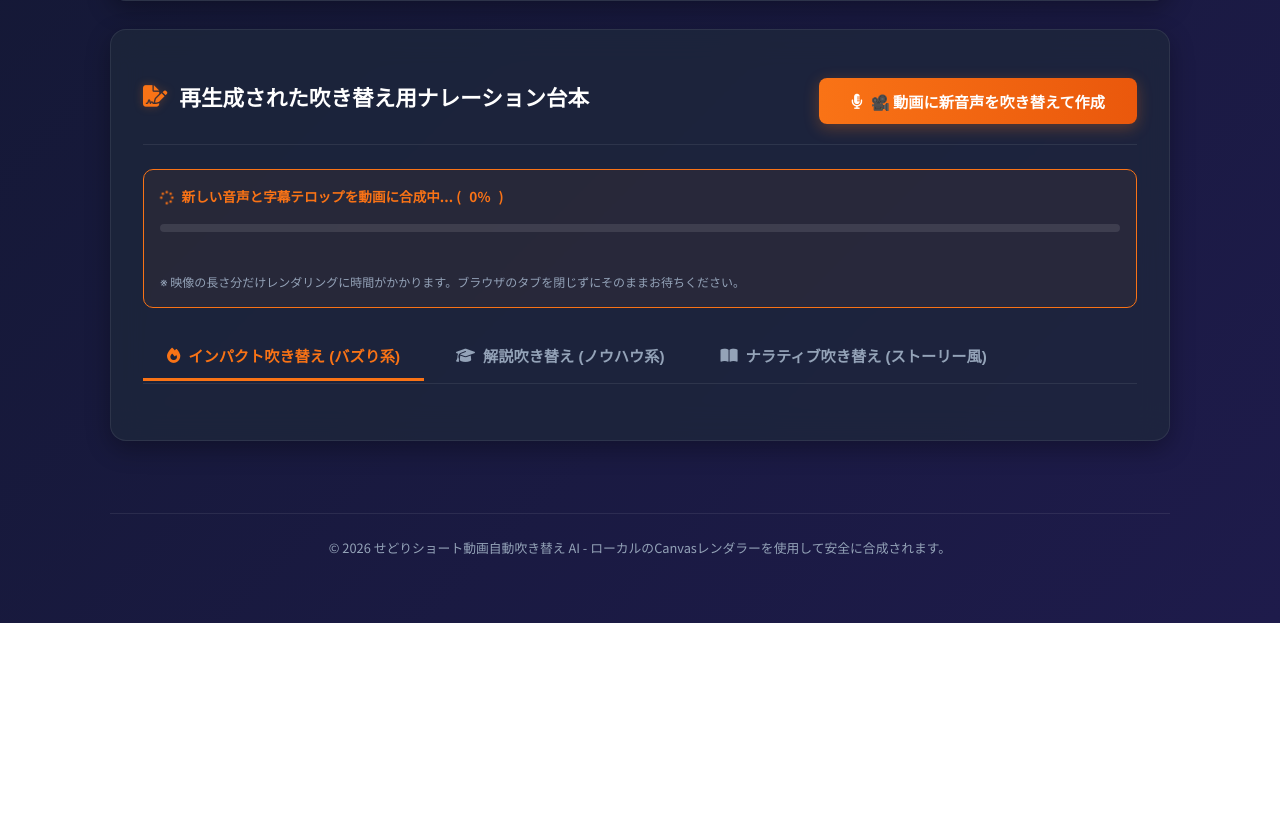
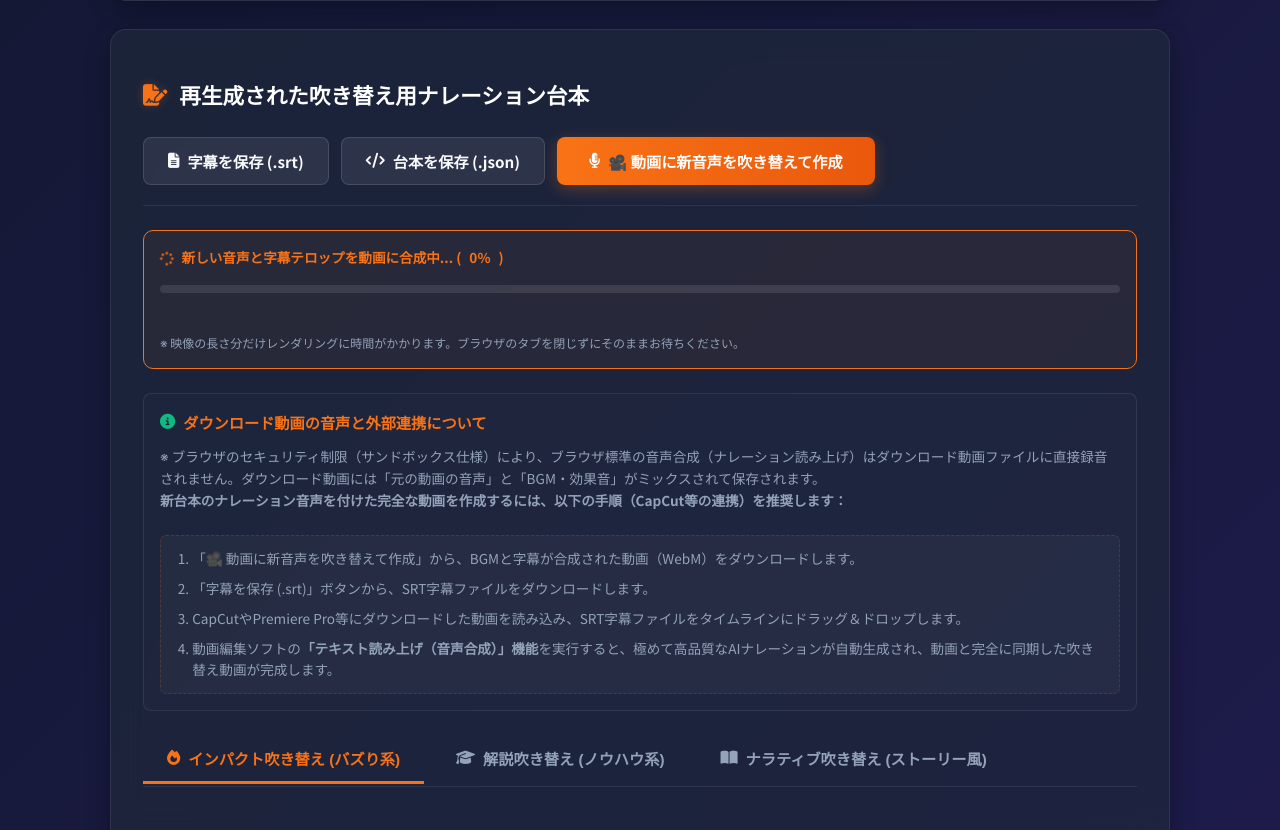
Before and after one commit to maeda052332-rgb/YouTube-, a plain HTML site: page video.html in a window 1280 px wide. Shown: the part 1210-2040 px from the top of the page. Before the commit the page ends 1833 px from the top, so only its background shows below. Drawn offline with Linux system fonts and the light colour scheme.

Commit message:
Add files via upload

```diff
--- a/video.html
+++ b/video.html
@@ -99,7 +99,13 @@
 
         <div class="output-header" style="margin-top: 1rem; border-bottom: 1.5px solid var(--border-color); padding-bottom: 1.25rem;">
           <h2><i class="fa-solid fa-file-signature"></i> 再生成された吹き替え用ナレーション台本</h2>
-          <div class="output-actions" style="display: flex; gap: 0.75rem;">
+          <div class="output-actions" style="display: flex; gap: 0.75rem; flex-wrap: wrap;">
+            <button type="button" class="btn btn-secondary" id="btn-download-srt" style="padding: 0.75rem 1.5rem; font-size: 0.95rem; border-radius: 8px;">
+              <i class="fa-solid fa-file-lines"></i> 字幕を保存 (.srt)
+            </button>
+            <button type="button" class="btn btn-secondary" id="btn-download-json" style="padding: 0.75rem 1.5rem; font-size: 0.95rem; border-radius: 8px;">
+              <i class="fa-solid fa-code"></i> 台本を保存 (.json)
+            </button>
             <button type="button" class="btn btn-generate" id="btn-video-dubbing" style="padding: 0.75rem 2rem; font-size: 0.95rem; border-radius: 8px;">
               <i class="fa-solid fa-microphone-lines"></i> 🎥 動画に新音声を吹き替えて作成
             </button>
@@ -115,6 +121,23 @@
           <p style="font-size: 0.75rem; color: var(--text-sub); margin-top: 0.5rem; font-weight: normal;">
             ※ 映像の長さ分だけレンダリングに時間がかかります。ブラウザのタブを閉じずにそのままお待ちください。
           </p>
+        </div>
+
+        <!-- 音声合成の制限に関する注意書き＆ガイド -->
+        <div class="external-integration-card" style="margin-bottom: 1.5rem; border: 1px solid var(--border-color); border-radius: 8px; padding: 1rem; background: rgba(255,255,255,0.01);">
+          <h4 style="margin-top: 0; color: var(--primary-color); display: flex; align-items: center; gap: 0.5rem;"><i class="fa-solid fa-circle-info"></i> ダウンロード動画の音声と外部連携について</h4>
+          <p style="font-size: 0.85rem; line-height: 1.6; color: var(--text-sub); margin-bottom: 0.75rem;">
+            ※ ブラウザのセキュリティ制限（サンドボックス仕様）により、ブラウザ標準の音声合成（ナレーション読み上げ）はダウンロード動画ファイルに直接録音されません。ダウンロード動画には「元の動画の音声」と「BGM・効果音」がミックスされて保存されます。<br>
+            <strong>新台本のナレーション音声を付けた完全な動画を作成するには、以下の手順（CapCut等の連携）を推奨します：</strong>
+          </p>
+          <div class="integration-guide" style="padding: 0.75rem; background: rgba(255,255,255,0.03); border-radius: 6px;">
+            <ol style="margin: 0; padding-left: 1.2rem; font-size: 0.85rem; color: var(--text-sub); display: flex; flex-direction: column; gap: 0.5rem;">
+              <li>「🎥 動画に新音声を吹き替えて作成」から、BGMと字幕が合成された動画（WebM）をダウンロードします。</li>
+              <li>「字幕を保存 (.srt)」ボタンから、SRT字幕ファイルをダウンロードします。</li>
+              <li>CapCutやPremiere Pro等にダウンロードした動画を読み込み、SRT字幕ファイルをタイムラインにドラッグ＆ドロップします。</li>
+              <li>動画編集ソフトの<strong>「テキスト読み上げ（音声合成）」機能</strong>を実行すると、極めて高品質なAIナレーションが自動生成され、動画と完全に同期した吹き替え動画が完成します。</li>
+            </ol>
+          </div>
         </div>
 
         <!-- 台本スタイル別表示 -->
```
